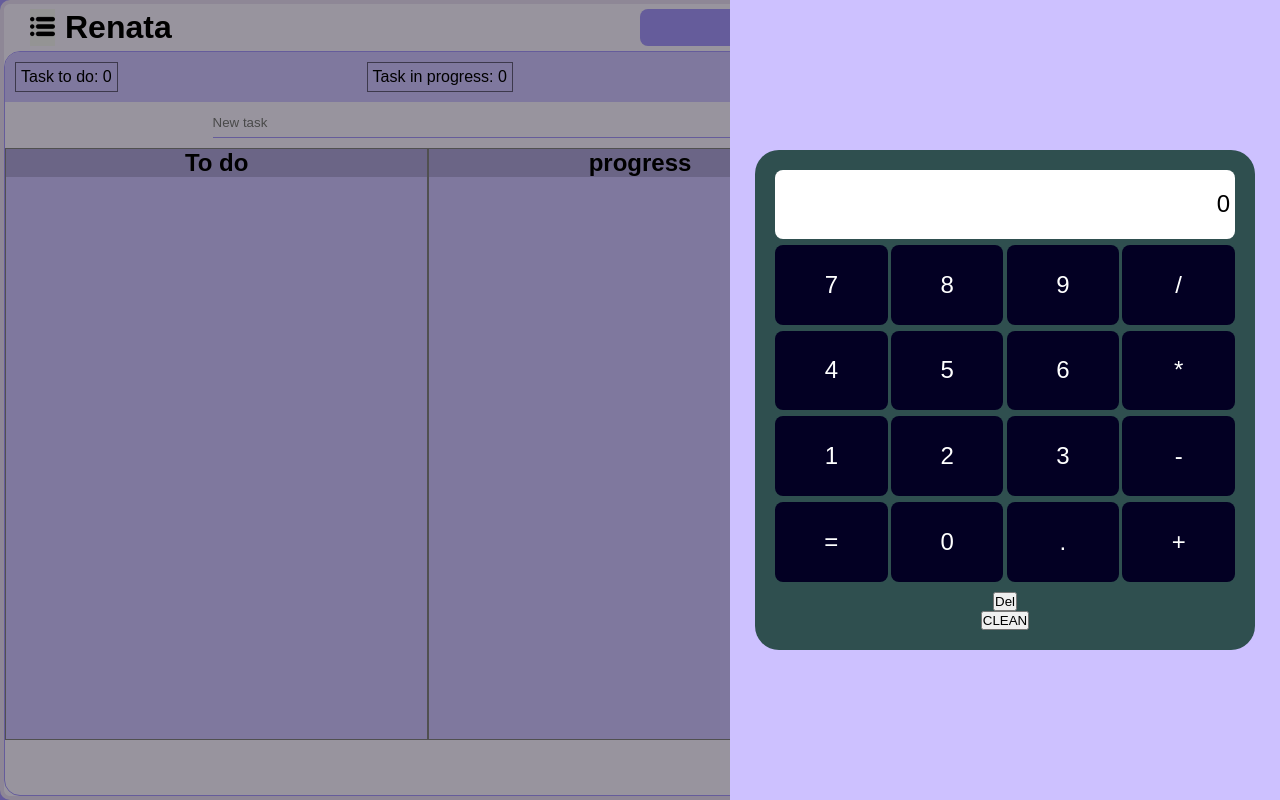
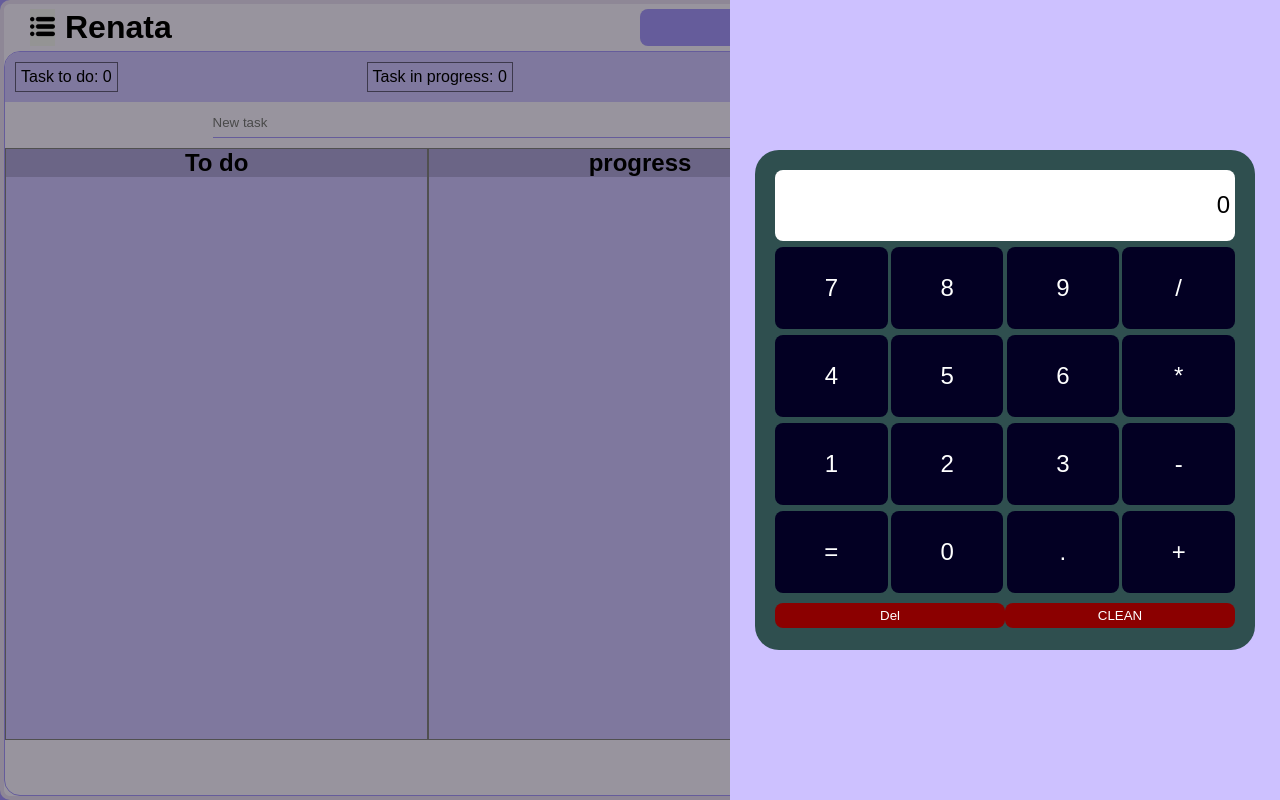
Before and after one commit to emersonmm20/RenataApp, a React (Create React App) app: page / in a window 1280 px wide. Both pictures are taken after a click on the item "calculator". Built offline with nearby package versions, Linux system fonts and the light colour scheme; the HTML template or start-up script is replaced by a standard one.

Commit message:
calculadora funcional

```diff
--- a/src/App.js
+++ b/src/App.js
@@ -2,7 +2,7 @@ import {Menu} from './components/tasks.js';
 import {TODO} from './components/TODO.js'
 import './App.css';
 import { useState } from 'react';
-import {Calc,Note,RuleOfThree} from './components/tools'
+import {Calc,Note} from './components/tools'
 import './components/tools/tool.css'
 
 
--- a/src/components/tasks.js
+++ b/src/components/tasks.js
@@ -8,6 +8,7 @@ export const Menu = ()=>{
     return (
         <div id="menu" onClick={(e)=>{e.stopPropagation()}}>
             <UserData name="User" userImg={require("../imgs/profile1.jpg")}/>
+            <p>new update coming soon...</p>
         </div>
     )
 }
--- a/src/components/tools/ButtonCalc.js
+++ b/src/components/tools/ButtonCalc.js
@@ -1,7 +1,7 @@
 
 export const Button=({content,setDisplay})=>{
     return(
-        <button className="calc-button" onClick={()=>setDisplay(content)}>{content}</button>
+        <button className={"calc-button"} onClick={()=>setDisplay(content)}>{content}</button>
     )
 
 
--- a/src/components/tools/Calc.js
+++ b/src/components/tools/Calc.js
@@ -4,24 +4,62 @@ import './calc.css'
 
 
 
+
 export const Calc=()=>{
     const [display,setDisplay]=useState("0")
-    const clean=()=>setDisplay("0")
+    const clean=()=>{
+        document.getElementById("display-calc-number").style.fontSize="24px"
+        setDisplay("0")
+    }
+    // const [result,setResult]=useState(0)
     const del =()=>setDisplay(display.slice(0,display.length-1))
     const numbers="0123456789"
-    const sign="/*-+="
-    const pressButon=(b)=>{
-        return (0)
+    const sign="/*-+=".split('')
+
+    const calculate=(num1,sign,num2)=>{
+
+    }
+
+    const updateResult=(lastChar)=>{
+
+        if(lastChar=="="){
+
+
+            setDisplay(`${eval(display)}`)
+        }
+        else if(sign.indexOf(lastChar)>=0){
+            console.log(`${eval(display)}`)
+        }
+
 
     }
     const addChar=(c)=>{
+        const p=document.getElementById("display-calc-number")
+
         if(display=="0"){
+            if(sign.indexOf(c)>=0 && c!= "-"){
+                return 0
+            }
             setDisplay(c)
         }
+
         else{
+
+            if(sign.indexOf(c)!=-1 && sign.indexOf(display[display.length-1])!= -1){
+                setDisplay(`${display.slice(0,display.length -1 )}${c}`)
+                updateResult(c)
+                return 0
+            }
             setDisplay(`${display}${c}`)
         }
+        if(display.length>25){
+            p.style.fontSize="16px"
+        }
+        else{
+            p.style.fontSize="24px"
+        }
         console.log()
+        updateResult(c)
 
     }
 
@@ -30,14 +68,17 @@ export const Calc=()=>{
         <div className="tool" onClick={(e)=>e.stopPropagation()}>
             <div className="calc-container" >
                 <div id="display-calc">
-                    <p onKeyDown={(e)=>addChar(e.key)}>{display}</p>
+                    <p id="display-calc-number">{display}</p>
                 </div>
                 <div id="buttons-calc">
                     {"789/456*123-=0.+".split('').map(n => <Button content={n} setDisplay={addChar}/>)}
 
                 </div>
-                <button onClick={del}>Del</button>
-                <button onClick={clean}>CLEAN</button>
+                <div className="button-calc">
+                <button className="button-bottom-calc del" onClick={del}>Del</button>
+                <button className="button-bottom-calc clean" onClick={clean}>CLEAN</button>
+                </div>
+
             </div>
 
             </div>
--- a/src/components/tools/RuleOfThree.js
+++ /dev/null
@@ -1,7 +0,0 @@
-export const RuleOfThree=()=>{
-    return (
-        <div className="tool" onClick={(e)=>e.stopPropagation()}>
-            <p>RuleOfThree</p>
-        </div>
-    )
-}
--- a/src/components/tools/calc.css
+++ b/src/components/tools/calc.css
@@ -66,3 +66,27 @@
     transition: .5s;
     cursor: pointer;
 }
+.button-bottom-calc{
+    flex: 1;
+    padding: 5px 0;
+    border: none;
+    border-radius: 8px;
+    margin-bottom: 2px;
+    background: darkred;
+    color: #fff;
+    transition: .5s;
+
+}
+.button-bottom-calc:hover{
+    background-color: lightcoral;
+    color: #000;
+    cursor: pointer;
+
+    transition: .5s;
+
+}
+.button-calc{
+    width: 100%;
+    display: flex;
+
+}
--- a/src/components/tools/index.js
+++ b/src/components/tools/index.js
@@ -1,3 +1,2 @@
 export * from './Calc.js'
-export * from './RuleOfThree.js'
 export * from './Note'
```
